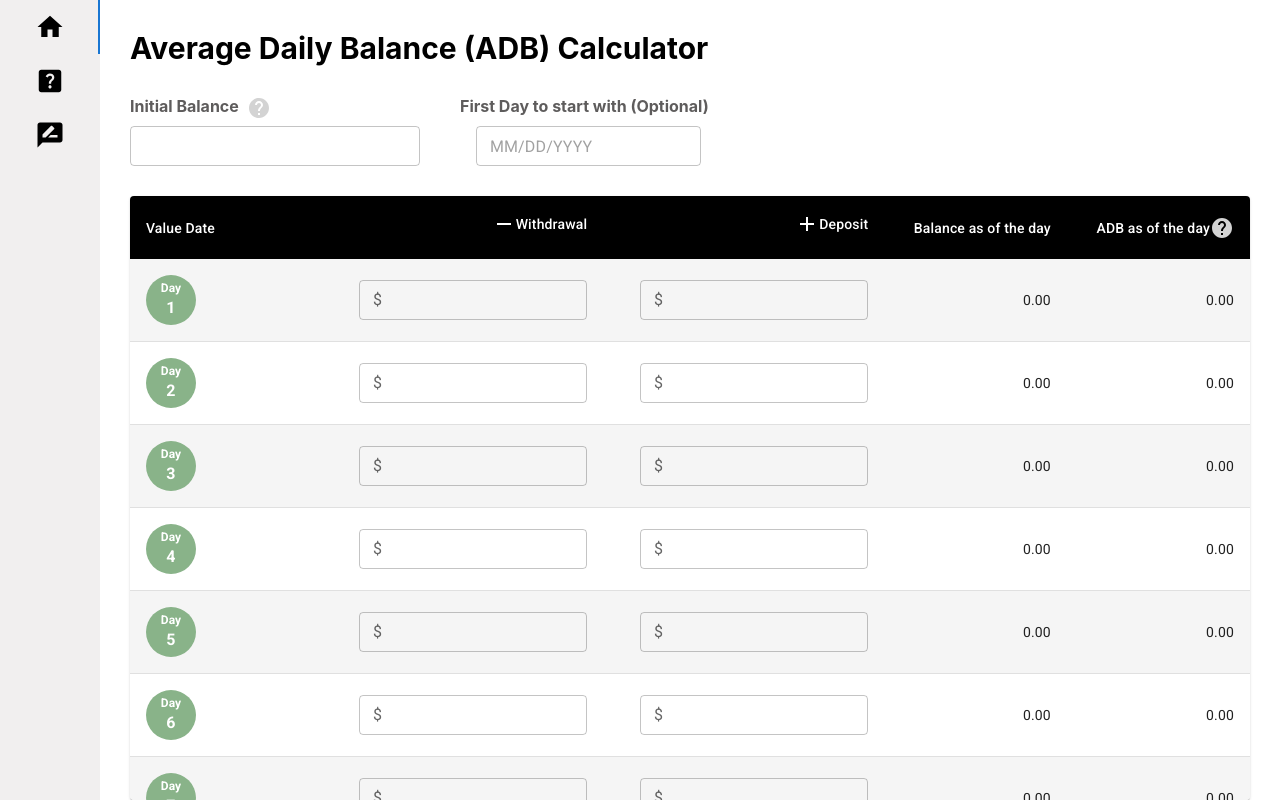
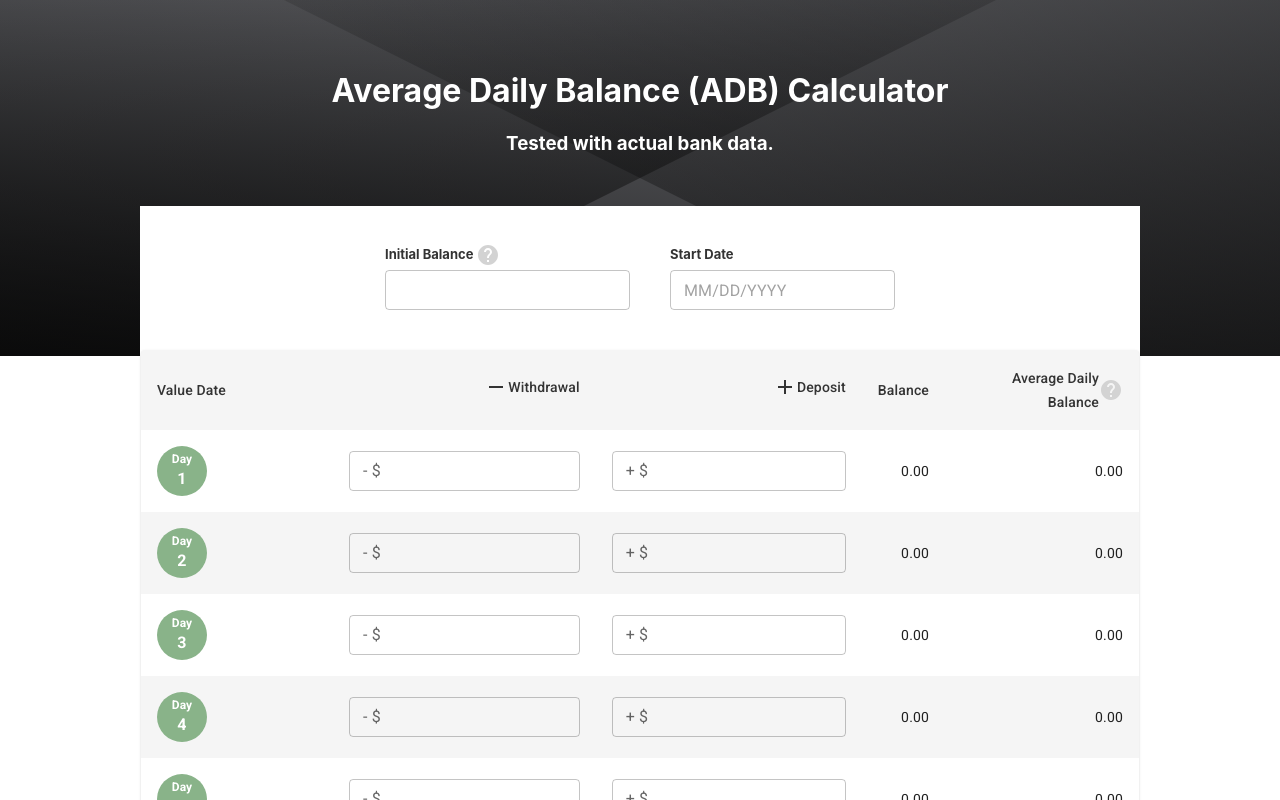
Before and after one commit to wopni1021/average-daily-balance-calculator, a React (Create React App) app in the folder my-app/: page / in a window 1280 px wide. Built offline with nearby package versions, Linux system fonts and the light colour scheme.

Commit message:
Re-style the page

```diff
--- a/my-app/src/App.scss
+++ b/my-app/src/App.scss
@@ -1,10 +1,35 @@
 .App {
   $padding: 30px;
   text-align: center;
-  padding: $padding $padding 0 $padding;
   display: flex;
   flex-direction: column; /* Stack header and table vertically */
-  height: calc(100vh - $padding); /* Full viewport height */
+  height: 100vh;
+  overflow-y: auto;
+
+  .header {
+    background-color: black;
+    background-image: url("./header-bg.svg"); /* Icons by SVGBackgrounds.com */
+    background-size: cover;
+    background-repeat: no-repeat; /* Prevents the background from repeating */
+    background-position: center; /* Centers the SVG */
+    color: white;
+    padding: 50px 20px; /* Padding for top/bottom and sides */
+    text-align: center;
+    position: relative;
+    min-height: 256px;
+    z-index: 1; /* Stays on top of other content */
+  }
+
+  .main-content {
+    position: relative;
+    z-index: 2;
+    background-color: white;
+    margin-top: -150px; /* Negative margin to overlap header */
+    display: flex;
+    justify-content: center; /* Centers content horizontally */
+    width: 1000px;
+    align-self: center;
+  }
 }
 
 .App-logo {
@@ -18,17 +43,6 @@
   }
 }
 
-/* .App-header {
-  background-color: #282c34;
-  min-height: 100vh;
-  display: flex;
-  flex-direction: column;
-  align-items: center;
-  justify-content: center;
-  font-size: calc(10px + 2vmin);
-  color: white;
-} */
-
 .App-link {
   color: #61dafb;
 }
@@ -41,16 +55,3 @@
     transform: rotate(360deg);
   }
 }
-
-.adb {
-  $headerHeight: 200px;
-  &-header {
-    height: $headerHeight;
-    white-space: pre-wrap;
-  }
-  &-table {
-    flex-grow: 1;
-    height: calc(100% - $headerHeight);
-    padding-left: 100px;
-  }
-}
--- a/my-app/src/App.tsx
+++ b/my-app/src/App.tsx
@@ -3,7 +3,7 @@ import "./App.scss";
 import Table from "./components/MainTable";
 import Tab from "./components/Tab";
 import Feedback from "./components/Feedback";
-
+import Header from "./components/Header";
 const App = () => {
   const [selectedTab, setSelectedTab] = useState(0);
 
@@ -24,8 +24,8 @@ const App = () => {
 
   return (
     <div className="App">
-      <Tab handleChange={handleChangeTab} selectedTab={selectedTab} />
-      {renderPage()}
+      <Header />
+      <main className="main-content">{renderPage()}</main>
     </div>
   );
 };
--- /dev/null
+++ b/my-app/src/components/Header.tsx
@@ -0,0 +1,15 @@
+import React from "react";
+
+const Header = () => {
+  return (
+    <header className="header">
+      <div className="header-content">
+        <h1>Average Daily Balance (ADB) Calculator</h1>
+        <h3>Tested with actual bank data.</h3>
+        {/* <p>Tested with actual bank data</p> */}
+      </div>
+    </header>
+  );
+};
+
+export default Header;
--- a/my-app/src/components/MainTable.scss
+++ b/my-app/src/components/MainTable.scss
@@ -1,14 +1,7 @@
 .adb-table {
   display: flex;
   flex-direction: column;
-  &-title {
-    flex-shrink: 0;
-    font-weight: bold;
-    padding: 0 0 30px 0;
-    font-size: 30px;
-    color: #000;
-    text-align: left;
-  }
+  width: 998px;
 
   &-tooltip {
     fill: lightgrey !important;
@@ -17,20 +10,25 @@
 
   &-init {
     display: flex;
-    padding-bottom: 30px;
+    padding: 40px 0 40px 0;
+    justify-content: center;
     &-label {
       text-align: left;
       font-weight: bold;
-      color: rgb(94, 92, 92);
-      padding-bottom: 10px;
-      padding-right: 8px;
+      color: #333;
+      padding-bottom: 8px;
+      padding-right: 3px;
+      font-size: 13px;
     }
     &-balance {
       & .MuiTextField-root {
-        width: 290px;
+        width: 245px;
       }
       &-label {
         display: flex;
+      }
+      svg {
+        margin-top: -3px;
       }
     }
     &-day {
--- a/my-app/src/components/MainTable.tsx
+++ b/my-app/src/components/MainTable.tsx
@@ -36,10 +36,10 @@ type State = Array<Row>;
 
 // styling
 const StyledTableCell = styled(TableCell)<FixedWidthTableCellProps>(({ theme, fixedWidth }) => ({
-  width: fixedWidth ? `${fixedWidth}px` : "atuo",
+  width: fixedWidth ? `${fixedWidth}px` : "auto",
   [`&.${tableCellClasses.head}`]: {
-    backgroundColor: theme.palette.common.black,
-    color: theme.palette.common.white,
+    backgroundColor: theme.palette.action.hover,
+    color: "#333",
   },
   [`&.${tableCellClasses.body}`]: {
     fontSize: 14,
@@ -47,10 +47,10 @@ const StyledTableCell = styled(TableCell)<FixedWidthTableCellProps>(({ theme, fi
 }));
 
 const StyledTableRow = styled(TableRow)(({ theme }) => ({
-  "&:nth-of-type(odd)": {
+  "&:nth-of-type(even)": {
     backgroundColor: theme.palette.action.hover,
   },
-  "&:last-child td, &:last-child th": {
+  "td, th": {
     border: 0,
   },
 }));
@@ -161,8 +161,6 @@ const MainTable = () => {
 
   return (
     <div className={ROOT}>
-      <div className={`${ROOT}-title`}>Average Daily Balance (ADB) Calculator</div>
-
       <div className={`${ROOT}-init`}>
         <div className={`${ROOT}-init-balance`}>
           <div className={`${ROOT}-init-balance-label`}>
@@ -194,7 +192,7 @@ const MainTable = () => {
         </div>
 
         <div className={`${ROOT}-init-day`}>
-          <div className={`${ROOT}-init-label`}>First Day to start with (Optional)</div>
+          <div className={`${ROOT}-init-label`}>Start Date</div>
           <LocalizationProvider dateAdapter={AdapterDayjs}>
             <DatePicker onChange={handleChangeInitDate} value={initialDate} />
           </LocalizationProvider>
@@ -218,10 +216,10 @@ const MainTable = () => {
                   <span>Deposit</span>
                 </div>
               </StyledTableCell>
-              <StyledTableCell align="right">Balance as of the day</StyledTableCell>
+              <StyledTableCell align="right">Balance</StyledTableCell>
               <StyledTableCell align="right">
                 <div className={`${ROOT}-th`}>
-                  <div>ADB as of the day</div>
+                  <div>Average Daily Balance</div>
                   <Tooltip
                     className={`${ROOT}-tooltip`}
                     title="Do take notes of the number of days in a month to predict the ADB accurately. For example, if you want to calculate the final ADB in April, you should refer to Day 30 or April 30th"
@@ -262,7 +260,7 @@ const MainTable = () => {
                     }}
                     slotProps={{
                       input: {
-                        startAdornment: <InputAdornment position="start">$</InputAdornment>,
+                        startAdornment: <InputAdornment position="start">- $</InputAdornment>,
                         inputProps: { style: { textAlign: "right" } },
                       },
                     }}
@@ -280,7 +278,7 @@ const MainTable = () => {
                     }}
                     slotProps={{
                       input: {
-                        startAdornment: <InputAdornment position="start">$</InputAdornment>,
+                        startAdornment: <InputAdornment position="start">+ $</InputAdornment>,
                         inputProps: { style: { textAlign: "right" } },
                       },
                     }}
```
Also changed, not shown: my-app/src/header-bg.svg (added).
